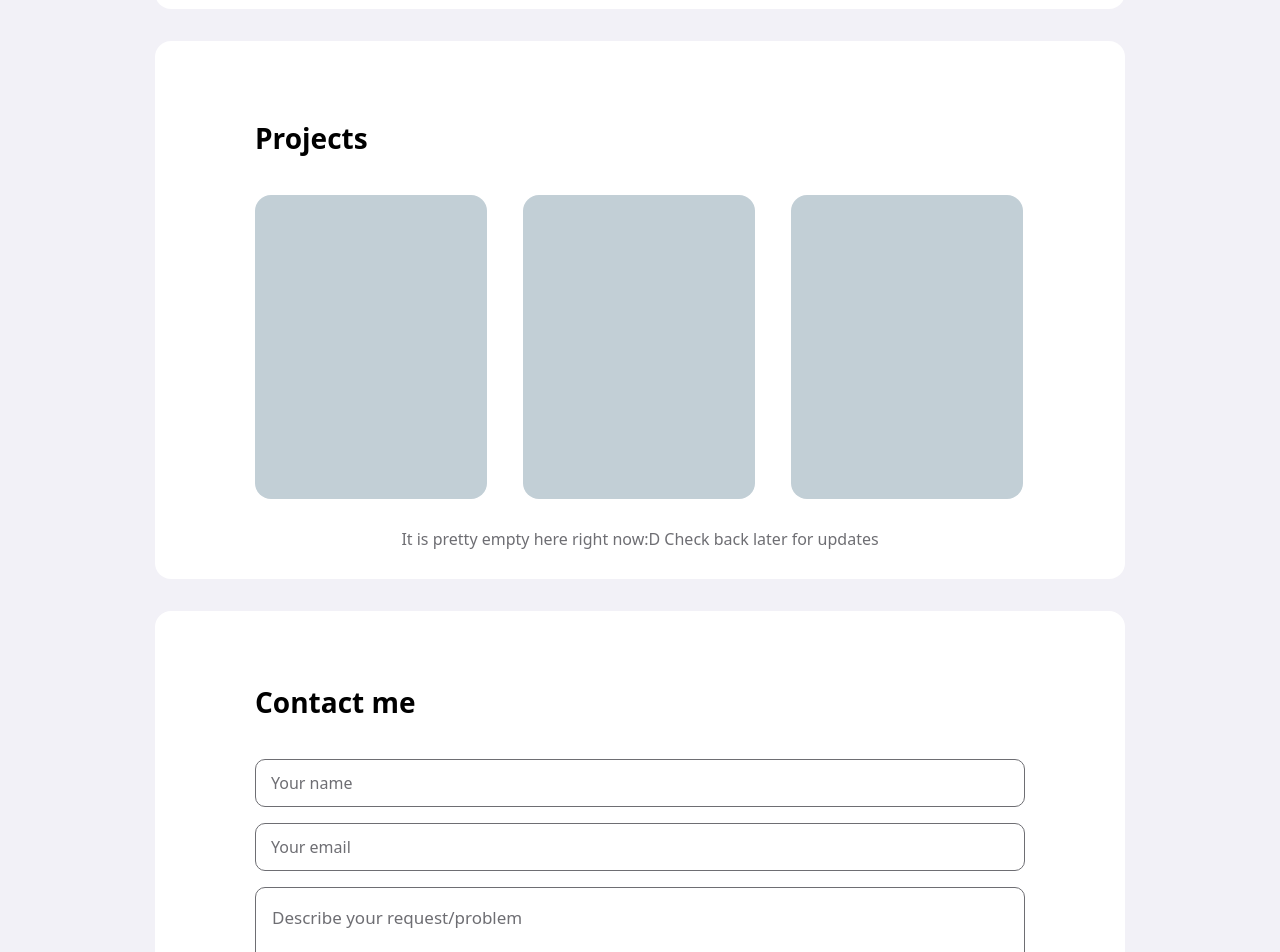
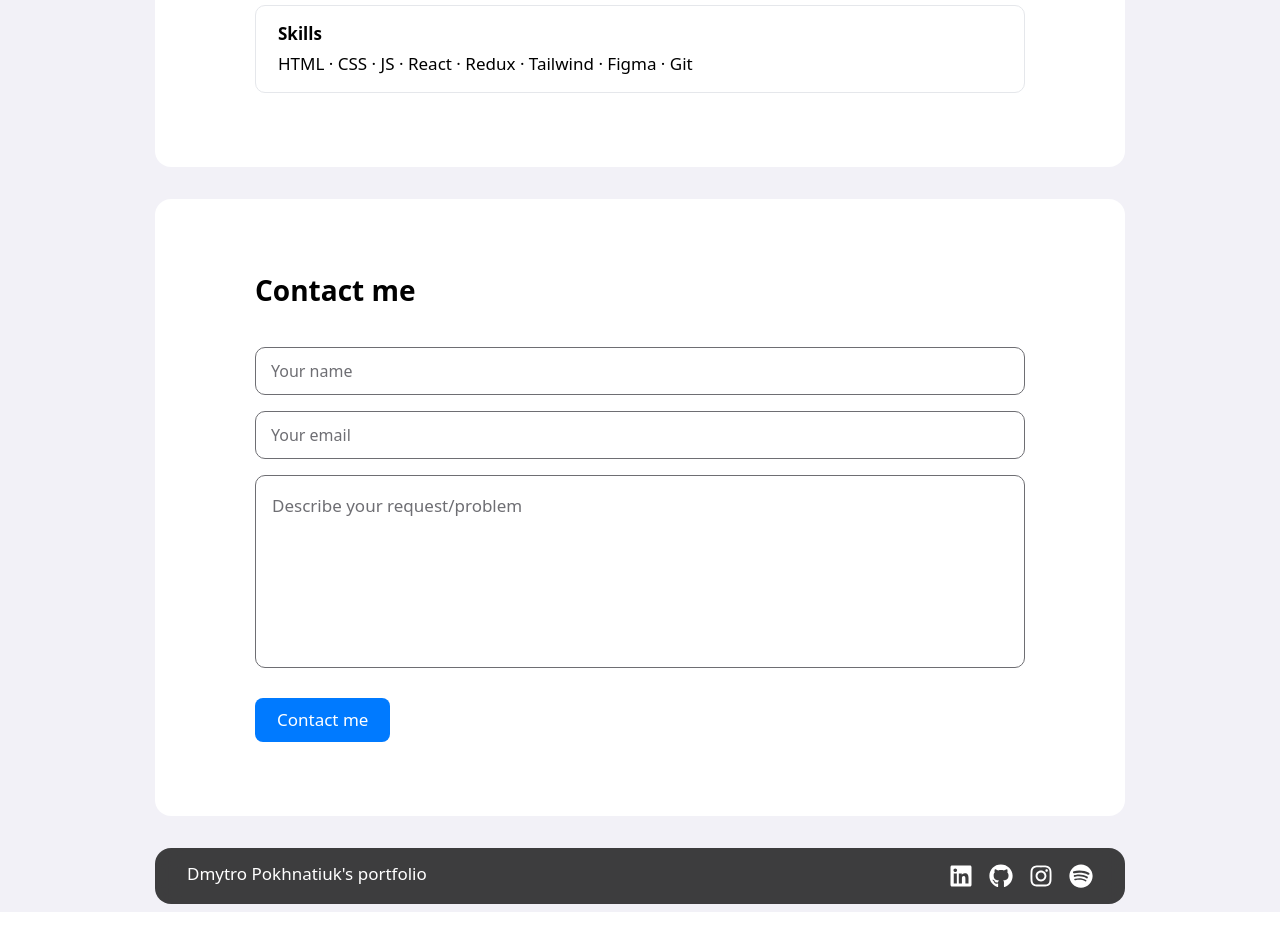
Before and after one commit to slattgram/portfolio, a React (Create React App) app: page / in a window 1280 px wide. Shown: the part 1700-2652 px from the top of the page. After the commit the page ends 2612 px from the top, so only its background shows below. Built offline with nearby package versions, Linux system fonts and the light colour scheme; the HTML template or start-up script is replaced by a standard one; a web font is replaced by a local one.

Commit message:
added footer with links, deleted projects tab

```diff
--- a/src/App.js
+++ b/src/App.js
@@ -2,22 +2,22 @@ import {React, useRef} from "react";
 import TopBar from "./components/TopBar";
 import HomeTab from "./components/HomeTab"
 import AboutTab from "./components/AboutTab"
-import ProjectsTab from "./components/ProjectsTab";
 import ContactTab from "./components/ContactTab";
+import Footer from "./components/Footer"
 
 const App = () => {
     const homeRef = useRef(null)
     const aboutRef = useRef(null)
-    const projectsRef = useRef(null)
+    const linksRef = useRef(null)
     const contactRef = useRef(null)
 
     return (
-        <div className={'bg-background pt-2 font-sans md:px-[15px]'}>
-            <TopBar homeRef={homeRef} aboutRef={aboutRef} projectsRef={projectsRef} contactRef={contactRef}/>
+        <div className={'bg-background py-2 font-sans md:px-[15px]'}>
+            <TopBar homeRef={homeRef} aboutRef={aboutRef} linksRef={linksRef} contactRef={contactRef}/>
             <HomeTab homeRef={homeRef} contactRef={contactRef} />
             <AboutTab aboutRef={aboutRef}/>
-            <ProjectsTab projectsRef={projectsRef}/>
             <ContactTab contactRef={contactRef}/>
+            <Footer linksRef={linksRef}/>
         </div>
     );
 }
--- a/src/components/AboutTab.js
+++ b/src/components/AboutTab.js
@@ -28,6 +28,9 @@ const AboutTab = ({aboutRef}) => {
                 <AboutRow>
                     <AboutLabel label={'Languages'} text={'English (B2-C1)   Ukrainian (Native)'}/>
                 </AboutRow>
+                <AboutRow>
+                    <AboutLabel label={'Skills'} text={'HTML · CSS · JS · React · Redux · Tailwind · Figma · Git'}/>
+                </AboutRow>
             </div>
 
 
--- /dev/null
+++ b/src/components/Footer.js
@@ -0,0 +1,20 @@
+import React from "react";
+import {FaGithub, FaInstagram, FaLinkedin, FaSpotify} from "react-icons/fa";
+
+const Footer = ({linksRef}) => {
+    return(
+
+        <div className={'flex justify-end sm:justify-between py-4 px-8 rounded-2xl align-middle mt-8' +
+            '            max-w-desktop bg-black bg-opacity-75 backdrop-blur-md  mx-auto text-white text-base '}>
+            <div className={"hidden sm:block"}>Dmytro Pokhnatiuk's portfolio</div>
+            <div className={'flex gap-4'}>
+                <a href="https://www.linkedin.com/in/dmytro-pokhnatiuk/" ><FaLinkedin size={24}/></a>
+                <a href="https://github.com/slattgram" target={'_blank'}><FaGithub size={24}/></a>
+                <a href="https://www.instagram.com/dmytropokhnatiuk" target={'_blank'}><FaInstagram size={24}/></a>
+                <a href="https://open.spotify.com/playlist/0Yh7sgK2IObPe4q1nVtKs7" target={'_blank'}><FaSpotify size={24}/></a>
+            </div>
+        </div>
+    )
+}
+
+export default Footer
--- a/src/components/HomeTab.js
+++ b/src/components/HomeTab.js
@@ -9,7 +9,7 @@ const HomeTab = ({homeRef,contactRef}) => {
                         ' sm:px-card-x-padding max-w-desktop bg-white mx-auto mt-8 lg:mt-20 sm:rounded-2xl' +
                         ' py-card-y-padding lg:py-72 tablet:flex-col-reverse'}
              ref={homeRef}>
-            <div className={'max-w-[23.125rem] text-center lg:text-left mx-auto'}>
+            <div className={'max-w-[23.125rem] text-center lg:text-left mx-auto mt-[3.125rem]'}>
                 <div className={'font-semibold text-h1'} >Hello, I'm Dima</div>
                 <div className={'text-h2 mt-2'}>Frontend developer</div>
                 <div className={'text-h3 mt-4'}>I thrive to deliver high-quality software
--- a/src/components/ProjectPreview.js
+++ /dev/null
@@ -1,11 +0,0 @@
-import React from 'react'
-
-const ProjectPreview = () => {
-    return(
-        <div className={'w-[14.5rem] h-[19rem] bg-[#C2CFD6]'}>
-
-        </div>
-    )
-}
-
-export default ProjectPreview
--- a/src/components/ProjectsTab.js
+++ /dev/null
@@ -1,21 +0,0 @@
-import React from "react";
-
-const ProjectsTab = ({projectsRef}) => {
-    return(
-        <div className={'px-[15px] md:px-card-x-padding pt-20 pb-7 bg-white mx-auto mt-8 max-w-desktop sm:rounded-2xl'}
-             ref={projectsRef}>
-            <h2 className={'text-h2 font-semibold mb-10'}>Projects</h2>
-            <div className={'flex flex-wrap flex-col overflow-x-scroll h-[19rem] snap-x'}>
-                <div className={'w-[14.5rem] h-[19rem] bg-[#C2CFD6] rounded-2xl snap-center'}></div>
-                <div className={'w-[14.5rem] h-[19rem] bg-[#C2CFD6] rounded-2xl snap-center ml-9'}></div>
-                <div className={'w-[14.5rem] h-[19rem] bg-[#C2CFD6] rounded-2xl snap-center ml-9'}></div>
-                <div className={'w-[14.5rem] h-[19rem] bg-[#C2CFD6] rounded-2xl snap-center ml-9'}></div>
-            </div>
-            <div className={'mt-7 text-center text-dark-grey'}>
-                It is pretty empty here right now:D Check back later for updates
-            </div>
-        </div>
-    )
-}
-
-export default ProjectsTab
--- a/src/components/TopBar.js
+++ b/src/components/TopBar.js
@@ -1,6 +1,6 @@
 import React from 'react'
 
-const TopBar = ({homeRef, aboutRef, projectsRef, contactRef}) =>{
+const TopBar = ({homeRef, aboutRef, linksRef, contactRef}) =>{
     return(
         <div className='fixed left-0 right-0  hidden lg:flex justify-end py-4 px-8 rounded-2xl
                          max-w-desktop bg-black bg-opacity-75 backdrop-blur-md  mx-auto text-white text-base '>
@@ -9,9 +9,9 @@ const TopBar = ({homeRef, aboutRef, projectsRef, contactRef}) =>{
             <div className={'cursor-pointer ml-8'}
                  onClick={()=>aboutRef.current.scrollIntoView({block:'center'})}>About</div>
             <div className={'cursor-pointer ml-8'}
-                 onClick={()=>projectsRef.current.scrollIntoView({block:'center'})}>Projects</div>
+                 onClick={()=>contactRef.current.scrollIntoView({block:'center'})}>Contact me</div>
             <div className={'cursor-pointer ml-8'}
-                 onClick={()=>contactRef.current.scrollIntoView({block:'center'})}>Contact me</div>
+                 onClick={()=>linksRef.current.scrollIntoView({block:'center'})}>Links</div>
         </div>
     )
 }
```
